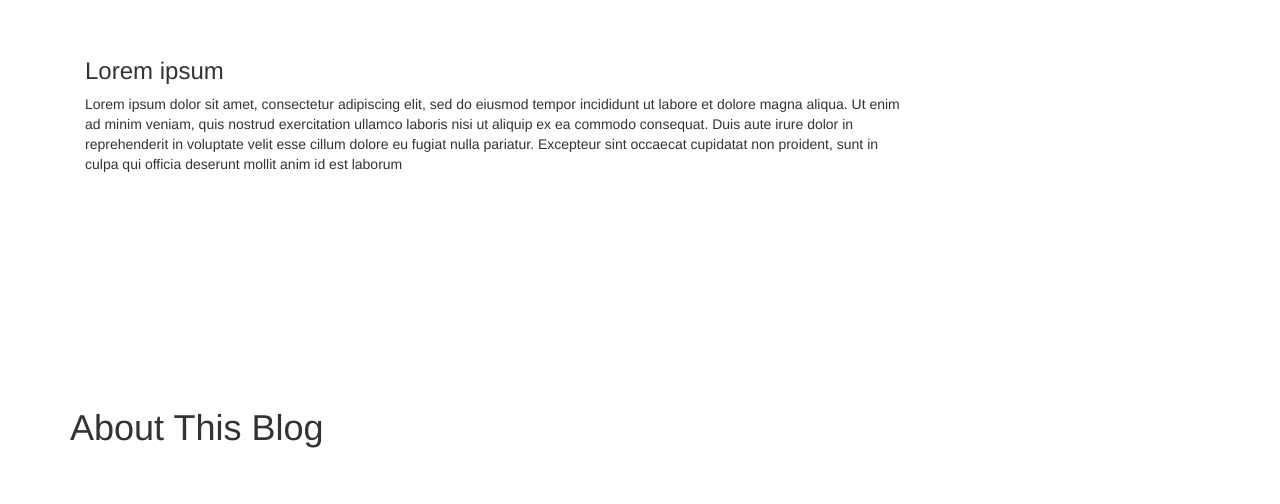
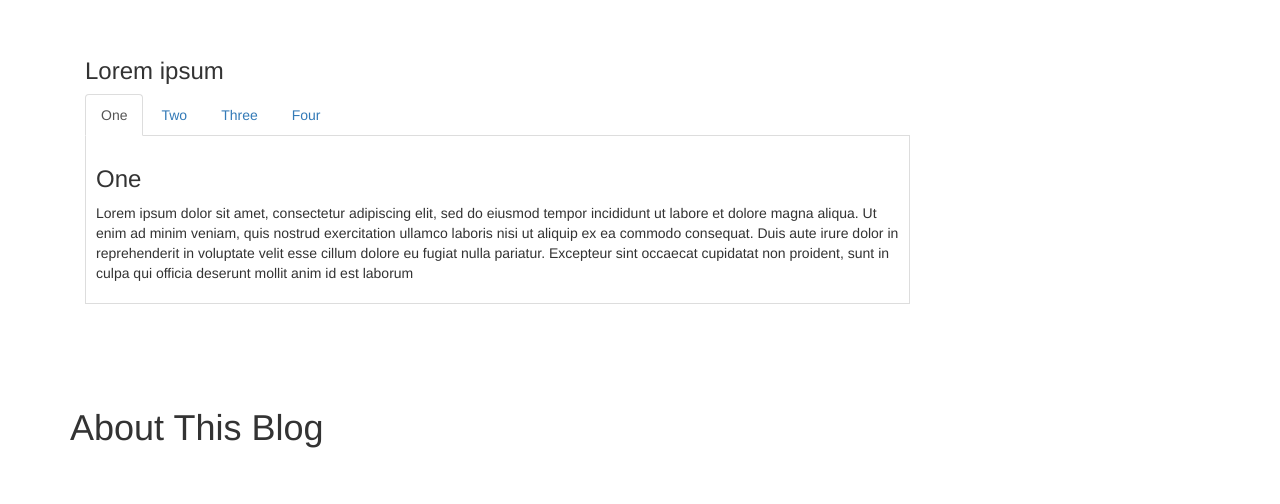
Before and after one commit to srijanss/myblog, a website: page aboutus.html in a window 1280 px wide. Shown: the part 567-1071 px from the top of the page. Drawn offline with nearby package versions, Linux system fonts and the light colour scheme.

Commit message:
Used tabbed panes to show the content

```diff
--- a/aboutus.html
+++ b/aboutus.html
@@ -71,9 +71,46 @@
 		<div class="row row-content">
 			<div class="col-xs-12 col-sm-9">
 				<h3>Lorem ipsum</h3>
-				<p>
-					Lorem ipsum dolor sit amet, consectetur adipiscing elit, sed do eiusmod tempor incididunt ut labore et dolore magna aliqua. Ut enim ad minim veniam, quis nostrud exercitation ullamco laboris nisi ut aliquip ex ea commodo consequat. Duis aute irure dolor in reprehenderit in voluptate velit esse cillum dolore eu fugiat nulla pariatur. Excepteur sint occaecat cupidatat non proident, sunt in culpa qui officia deserunt mollit anim id est laborum
-				</p>
+				<ul class="nav nav-tabs" role="tablist">
+                    <li role="presentation" class="active">
+                    <a href="#one" aria-controls="one"
+                     role="tab" data-toggle="tab">One</a></li>
+                    <li role="presentation"><a href="#two"
+                     aria-controls="two" role="tab"
+                     data-toggle="tab">Two</a></li>
+                    <li role="presentation"><a href="#three"
+                     aria-controls="three" role="tab"
+                     data-toggle="tab">Three</a></li>
+                    <li role="presentation"><a href="#four"
+                     aria-controls="four" role="tab"
+                     data-toggle="tab">Four</a></li>
+                </ul>
+                <div class="tab-content">
+                	<div role="tabpanel" class="tab-pane fade in active" id="one">
+                        <h3>One</h3>
+						<p>
+							Lorem ipsum dolor sit amet, consectetur adipiscing elit, sed do eiusmod tempor incididunt ut labore et dolore magna aliqua. Ut enim ad minim veniam, quis nostrud exercitation ullamco laboris nisi ut aliquip ex ea commodo consequat. Duis aute irure dolor in reprehenderit in voluptate velit esse cillum dolore eu fugiat nulla pariatur. Excepteur sint occaecat cupidatat non proident, sunt in culpa qui officia deserunt mollit anim id est laborum
+						</p>
+					</div>
+                	<div role="tabpanel" class="tab-pane fade" id="two">
+                        <h3>Two</h3>
+						<p>
+							Lorem ipsum dolor sit amet, consectetur adipiscing elit, sed do eiusmod tempor incididunt ut labore et dolore magna aliqua. Ut enim ad minim veniam, quis nostrud exercitation ullamco laboris nisi ut aliquip ex ea commodo consequat. Duis aute irure dolor in reprehenderit in voluptate velit esse cillum dolore eu fugiat nulla pariatur. Excepteur sint occaecat cupidatat non proident, sunt in culpa qui officia deserunt mollit anim id est laborum
+						</p>
+					</div>
+                	<div role="tabpanel" class="tab-pane fade" id="three">
+                        <h3>Three</h3>
+						<p>
+							Lorem ipsum dolor sit amet, consectetur adipiscing elit, sed do eiusmod tempor incididunt ut labore et dolore magna aliqua. Ut enim ad minim veniam, quis nostrud exercitation ullamco laboris nisi ut aliquip ex ea commodo consequat. Duis aute irure dolor in reprehenderit in voluptate velit esse cillum dolore eu fugiat nulla pariatur. Excepteur sint occaecat cupidatat non proident, sunt in culpa qui officia deserunt mollit anim id est laborum
+						</p>
+					</div>
+                	<div role="tabpanel" class="tab-pane fade" id="four">
+                        <h3>Four</h3>
+						<p>
+							Lorem ipsum dolor sit amet, consectetur adipiscing elit, sed do eiusmod tempor incididunt ut labore et dolore magna aliqua. Ut enim ad minim veniam, quis nostrud exercitation ullamco laboris nisi ut aliquip ex ea commodo consequat. Duis aute irure dolor in reprehenderit in voluptate velit esse cillum dolore eu fugiat nulla pariatur. Excepteur sint occaecat cupidatat non proident, sunt in culpa qui officia deserunt mollit anim id est laborum
+						</p>
+					</div>
+				</div>
 				<!-- <a href="#">Read More..</a> -->
 				<!-- <p style="padding: 20px;"></p> -->
 			</div>
--- a/css/style.css
+++ b/css/style.css
@@ -42,3 +42,10 @@ body{
     color: #fff;
     background: #000000;
 }
+
+.tab-content {
+    border-left: 1px solid #ddd;
+    border-right: 1px solid #ddd;
+    border-bottom: 1px solid #ddd;
+    padding: 10px;
+}
```
